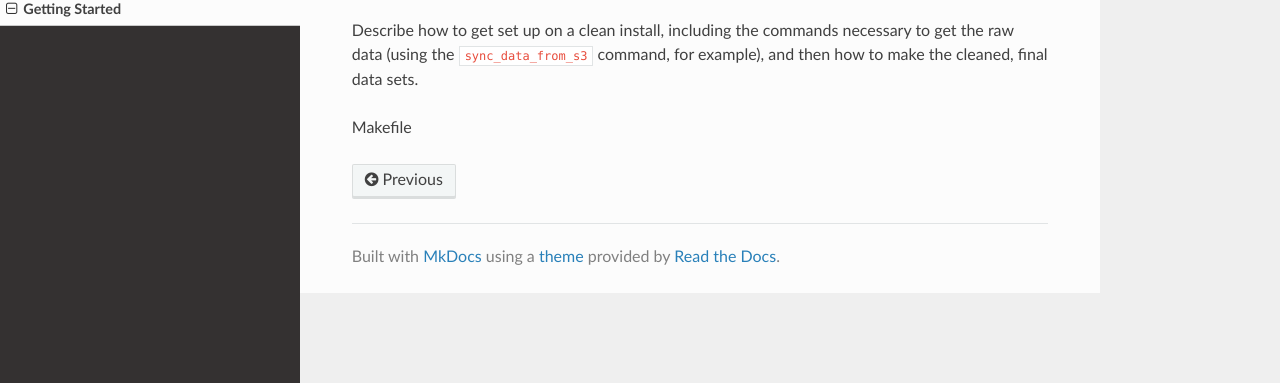
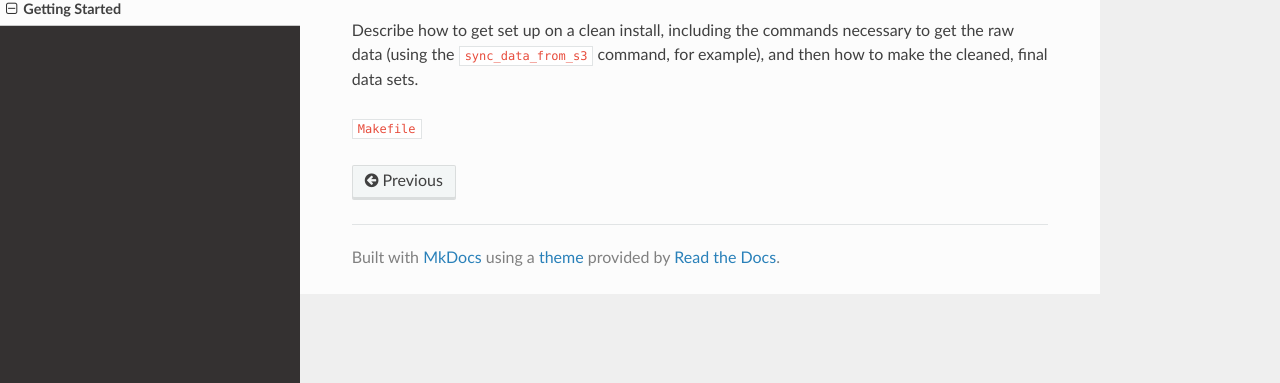
Before and after one commit to joejcollins/sandra-benes, an MkDocs documentation site: the page built from docs/getting_started.md, in a window 1280 px wide. Shown: the part 141-524 px from the top of the page. Built offline with MkDocs 1.6.1, drawn with Linux system fonts in a browser that asks for light colours; nearby versions of some CDN libraries.

Commit message:
fix: trigger

```diff
--- a/docs/getting_started.md
+++ b/docs/getting_started.md
@@ -5,4 +5,4 @@ Describe how to get set up on a clean install, including the
 commands necessary to get the raw data (using the `sync_data_from_s3` command,
 for example), and then how to make the cleaned, final data sets.
 
-Makefile
+`Makefile`
```
